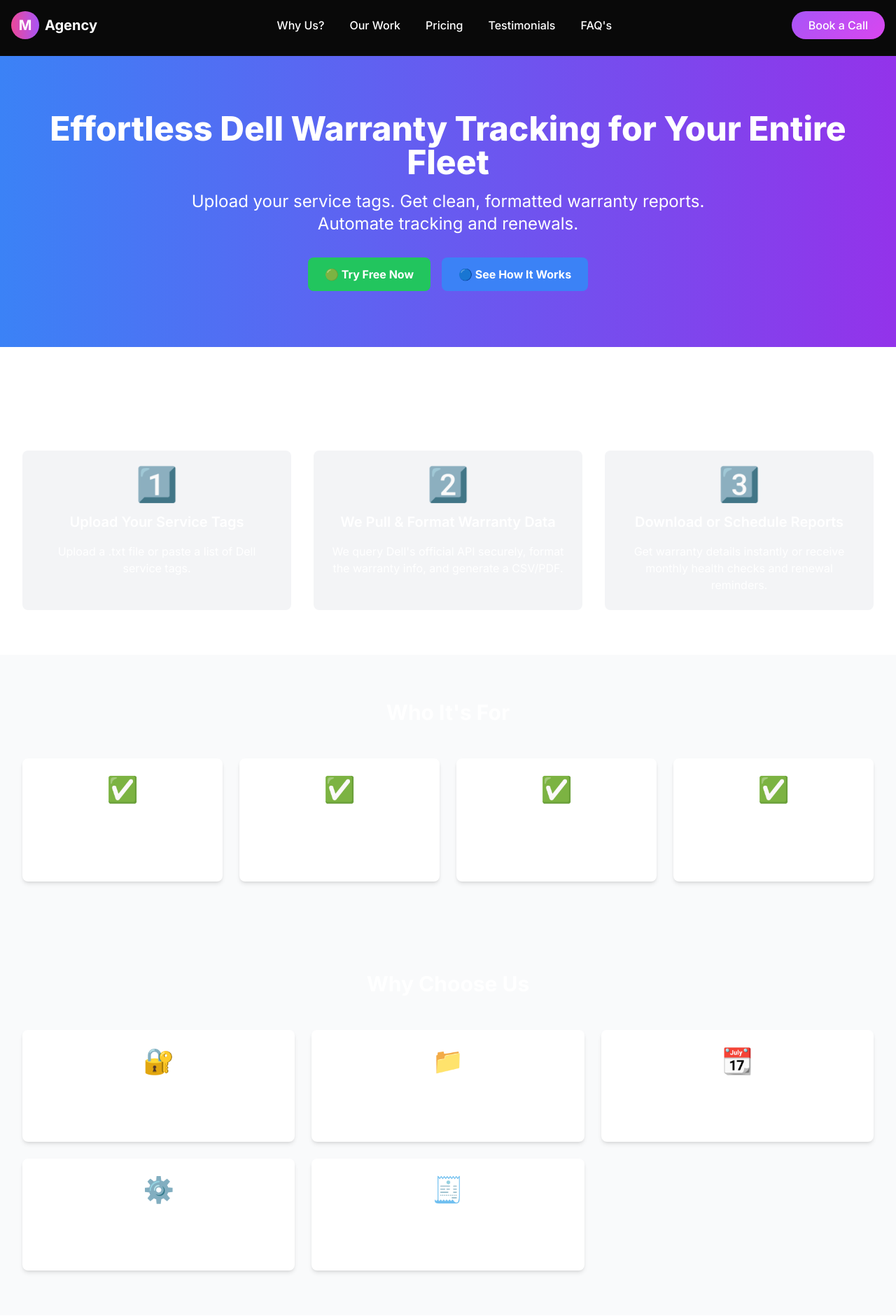
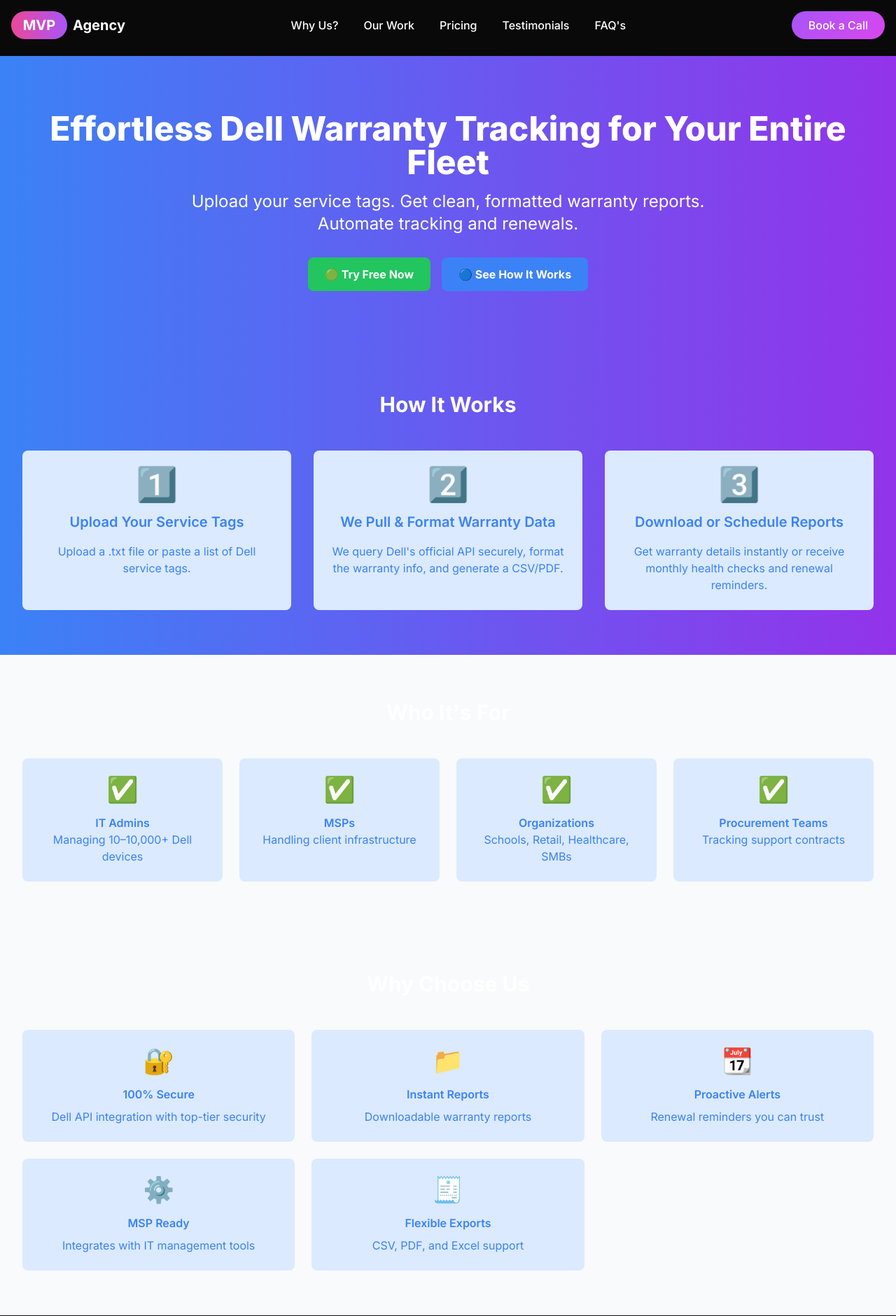
Before and after one commit to kunalrai/dell_warranty, a Flask app: page /home in a window 1280 px wide. Shown: the top 1881 px of the page at 70% size. Run offline with Flask 3, Linux system fonts and the light colour scheme; some libraries are stand-ins or nearby versions.

Commit message:
changes in landing page

```diff
--- a/templates/base.html
+++ b/templates/base.html
@@ -123,7 +123,7 @@
         <nav class="container mx-auto px-4 py-4 flex items-center justify-between">
             <div class="flex items-center">
                 <a href="{{ url_for('index') }}" class="flex items-center">
-                    <div class="w-10 h-10 rounded-full bg-gradient-to-r from-pink-500 to-purple-500 flex items-center justify-center text-white font-bold text-xl">M</div>
+                    <div class="w-20 h-10 rounded-full bg-gradient-to-r from-pink-500 to-purple-500 flex items-center justify-center text-white font-bold text-xl">MVP</div>
                     <span class="ml-2 text-xl font-bold">Agency</span>
                 </a>
             </div>
@@ -131,13 +131,13 @@
             <!-- Desktop Navigation -->
             <div class="hidden md:flex items-center space-x-1">
                 <a href="#why-us" class="nav-link nav-link-why text-white hover:text-accent-green focus:text-accent-green">Why Us?</a>
-                <a href="#our-work" class="nav-link nav-link-work text-white hover:text-accent-blue focus:text-accent-blue">Our Work</a>
-                <a href="#pricing" class="nav-link nav-link-pricing text-white hover:text-accent-orange focus:text-accent-orange">Pricing</a>
-                <a href="#testimonials" class="nav-link nav-link-testimonials text-white hover:text-accent-purple focus:text-accent-purple">Testimonials</a>
-                <a href="#faqs" class="nav-link nav-link-faq text-white hover:text-accent-teal focus:text-accent-teal">FAQ's</a>
+                <a href="/#our-work" class="nav-link nav-link-work text-white hover:text-accent-blue focus:text-accent-blue">Our Work</a>
+                <a href="/#pricing" class="nav-link nav-link-pricing text-white hover:text-accent-orange focus:text-accent-orange">Pricing</a>
+                <a href="/#testimonials" class="nav-link nav-link-testimonials text-white hover:text-accent-purple focus:text-accent-purple">Testimonials</a>
+                <a href="/#faqs" class="nav-link nav-link-faq text-white hover:text-accent-teal focus:text-accent-teal">FAQ's</a>
             </div>
 
-            <a href="#contact" class="hidden md:block cta-button text-white font-medium py-2 px-6 rounded-full hover:scale-105 focus:scale-105">Book a Call</a>
+            <a href="https://cal.com/kunal-rai-p0b1tq/30min?overlayCalendar=true" class="hidden md:block cta-button text-white font-medium py-2 px-6 rounded-full hover:scale-105 focus:scale-105">Book a Call</a>
 
             <!-- Mobile Navigation Toggle -->
             <button class="md:hidden text-white focus:outline-none" id="mobile-menu-button" aria-label="Toggle mobile menu">
--- a/templates/home.html
+++ b/templates/home.html
@@ -25,21 +25,21 @@
 </section>
 
 <!-- How It Works -->
-<section id="how-it-works" class="py-16 bg-white">
+<section id="how-it-works" class="bg-gradient-to-r from-blue-500 to-purple-600 text-white py-16">
   <div class="max-w-7xl mx-auto px-4 sm:px-6 lg:px-8">
     <h2 class="text-3xl font-bold text-center mb-12">How It Works</h2>
     <div class="grid md:grid-cols-3 gap-8">
-      <div class="bg-gray-100 p-6 rounded-lg text-center">
-        <div class="text-5xl mb-4">1️⃣</div>
-        <h3 class="text-xl font-semibold mb-4">Upload Your Service Tags</h3>
+      <div class="bg-blue-100 p-6 rounded-lg text-center text-accent-blue">
+        <div class="text-5xl mb-4 ">1️⃣</div>
+        <h3 class="text-xl font-semibold mb-4 ">Upload Your Service Tags</h3>
         <p>Upload a .txt file or paste a list of Dell service tags.</p>
       </div>
-      <div class="bg-gray-100 p-6 rounded-lg text-center">
+      <div class="bg-blue-100 p-6 rounded-lg text-center text-accent-blue">
         <div class="text-5xl mb-4">2️⃣</div>
         <h3 class="text-xl font-semibold mb-4">We Pull & Format Warranty Data</h3>
         <p>We query Dell's official API securely, format the warranty info, and generate a CSV/PDF.</p>
       </div>
-      <div class="bg-gray-100 p-6 rounded-lg text-center">
+      <div class="bg-blue-100 p-6 rounded-lg text-center text-accent-blue">
         <div class="text-5xl mb-4">3️⃣</div>
         <h3 class="text-xl font-semibold mb-4">Download or Schedule Reports</h3>
         <p>Get warranty details instantly or receive monthly health checks and renewal reminders.</p>
@@ -53,22 +53,22 @@
   <div class="max-w-7xl mx-auto px-4 sm:px-6 lg:px-8">
     <h2 class="text-3xl font-bold text-center mb-12">Who It's For</h2>
     <div class="grid md:grid-cols-2 lg:grid-cols-4 gap-6">
-      <div class="bg-white p-6 rounded-lg shadow-md text-center">
+      <div class="bg-blue-100 p-6 rounded-lg text-center text-accent-blue">
         <div class="text-4xl mb-4">✅</div>
         <h3 class="font-semibold">IT Admins</h3>
         <p>Managing 10–10,000+ Dell devices</p>
       </div>
-      <div class="bg-white p-6 rounded-lg shadow-md text-center">
+      <div class="bg-blue-100 p-6 rounded-lg text-center text-accent-blue">
         <div class="text-4xl mb-4">✅</div>
         <h3 class="font-semibold">MSPs</h3>
         <p>Handling client infrastructure</p>
       </div>
-      <div class="bg-white p-6 rounded-lg shadow-md text-center">
+      <div class="bg-blue-100 p-6 rounded-lg text-center text-accent-blue">
         <div class="text-4xl mb-4">✅</div>
         <h3 class="font-semibold">Organizations</h3>
         <p>Schools, Retail, Healthcare, SMBs</p>
       </div>
-      <div class="bg-white p-6 rounded-lg shadow-md text-center">
+      <div class="bg-blue-100 p-6 rounded-lg text-center text-accent-blue">
         <div class="text-4xl mb-4">✅</div>
         <h3 class="font-semibold">Procurement Teams</h3>
         <p>Tracking support contracts</p>
@@ -84,27 +84,27 @@
   <div class="max-w-7xl mx-auto px-4 sm:px-6 lg:px-8">
     <h2 class="text-3xl font-bold text-center mb-12">Why Choose Us</h2>
     <div class="grid md:grid-cols-3 gap-6">
-      <div class="bg-white p-6 rounded-lg shadow-md text-center">
+      <div class="bg-blue-100 p-6 rounded-lg text-center text-accent-blue">
         <div class="text-4xl mb-4">🔐</div>
         <h3 class="font-semibold mb-2">100% Secure</h3>
         <p>Dell API integration with top-tier security</p>
       </div>
-      <div class="bg-white p-6 rounded-lg shadow-md text-center">
+      <div class="bg-blue-100 p-6 rounded-lg text-center text-accent-blue">
         <div class="text-4xl mb-4">📁</div>
         <h3 class="font-semibold mb-2">Instant Reports</h3>
         <p>Downloadable warranty reports</p>
       </div>
-      <div class="bg-white p-6 rounded-lg shadow-md text-center">
+      <div class="bg-blue-100 p-6 rounded-lg text-center text-accent-blue">
         <div class="text-4xl mb-4">📆</div>
         <h3 class="font-semibold mb-2">Proactive Alerts</h3>
         <p>Renewal reminders you can trust</p>
       </div>
-      <div class="bg-white p-6 rounded-lg shadow-md text-center">
+      <div class="bg-blue-100 p-6 rounded-lg text-center text-accent-blue">
         <div class="text-4xl mb-4">⚙️</div>
         <h3 class="font-semibold mb-2">MSP Ready</h3>
         <p>Integrates with IT management tools</p>
       </div>
-      <div class="bg-white p-6 rounded-lg shadow-md text-center">
+      <div class="bg-blue-100 p-6 rounded-lg text-center text-accent-blue">
         <div class="text-4xl mb-4">🧾</div>
         <h3 class="font-semibold mb-2">Flexible Exports</h3>
         <p>CSV, PDF, and Excel support</p>
@@ -114,11 +114,11 @@
 </section>
 
 <!-- Testimonials -->
-<section class="py-16 bg-white">
+<section class="py-16">
   <div class="max-w-7xl mx-auto px-4 sm:px-6 lg:px-8 text-center">
     <h2 class="text-3xl font-bold mb-12">What Our Customers Say</h2>
     <div class="max-w-2xl mx-auto">
-      <blockquote class="bg-gray-100 p-8 rounded-lg italic">
+      <blockquote class="p-8 rounded-lg italic">
         "This tool saved us hours during audit season. Now we never miss warranty renewals!"
       </blockquote>
       <p class="mt-4 font-semibold">— Rajiv S., IT Head at Wipro</p>
```
Also changed, not shown: templates/index.html (+11 -5 lines).
